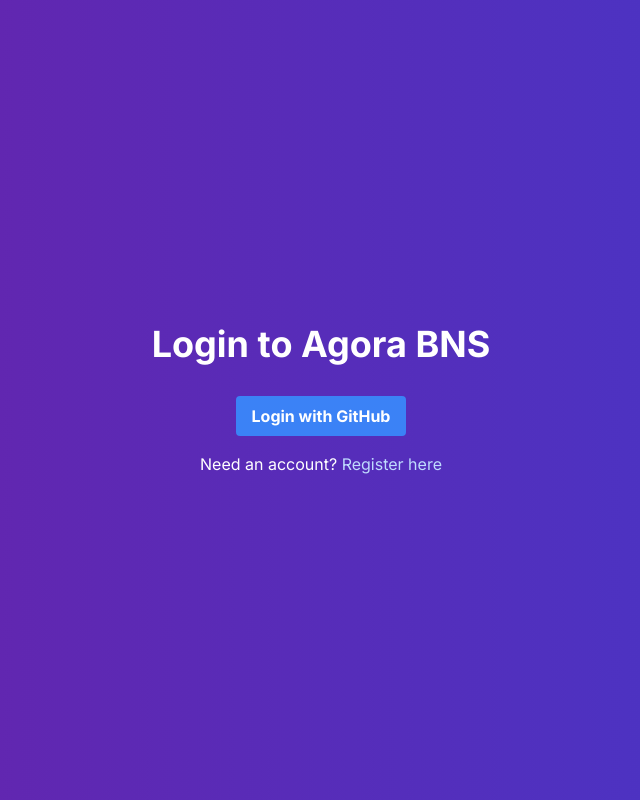
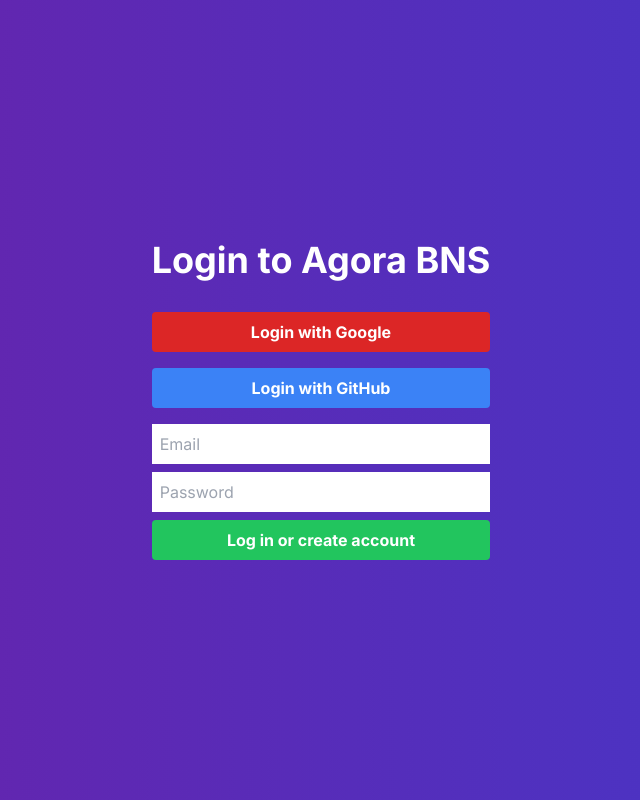
Before and after one commit to cuihonglei/agora-bns, a Next.js app: page /login in a window 1280 px wide. Shown: the whole page, without its empty margins (319-959 px from the left). Built offline with nearby package versions, Linux system fonts and the light colour scheme; no server answers.

Commit message:
Added the multiple login support: Email, Google, and GitHub.

```diff
--- a/app/_utils/auth-context.js
+++ b/app/_utils/auth-context.js
@@ -3,6 +3,8 @@
 import { useContext, createContext, useState, useEffect } from "react";
 import {
   signInWithPopup,
+  signInWithEmailAndPassword,
+  createUserWithEmailAndPassword,
   signOut,
   onAuthStateChanged,
   GithubAuthProvider,
@@ -15,19 +17,22 @@ const AuthContext = createContext();
 export const AuthContextProvider = ({ children }) => {
   const [user, setUser] = useState(null);
 
-  const gitHubSignIn = () => {
-    const provider = new GithubAuthProvider();
-    return signInWithPopup(auth, provider);
-  };
-
   const googleSignIn = () => {
     const provider = new GoogleAuthProvider();
     return signInWithPopup(auth, provider);
   };
 
-  const firebaseSignIn = () => {
-    // TODO support multiple sign in methods
-    return googleSignIn();
+  const githubSignIn = () => {
+    const provider = new GithubAuthProvider();
+    return signInWithPopup(auth, provider);
+  };
+
+  const emailPasswordSignIn = (email, password) => {
+    return signInWithEmailAndPassword(auth, email, password);
+  };
+
+  const emailPasswordSignUp = (email, password) => {
+    return createUserWithEmailAndPassword(auth, email, password);
   };
 
   const firebaseSignOut = () => {
@@ -42,7 +47,7 @@ export const AuthContextProvider = ({ children }) => {
   }, []); // Remove user from dependency array
 
   return (
-    <AuthContext.Provider value={{ user, firebaseSignIn, firebaseSignOut }}>
+    <AuthContext.Provider value={{ user, googleSignIn, githubSignIn, emailPasswordSignIn, emailPasswordSignUp, firebaseSignOut }}>
       {children}
     </AuthContext.Provider>
   );
--- a/app/components/header.js
+++ b/app/components/header.js
@@ -8,18 +8,17 @@ import { useUserAuth } from '../_utils/auth-context';
 
 function Header() {
   const [isDropdownOpen, setIsDropdownOpen] = useState(false);
-  const { user, firebaseSignIn, firebaseSignOut } = useUserAuth();
+  const { user, firebaseSignOut } = useUserAuth();
   const router = useRouter();
 
-  const handleSignIn = async () => {
-    await firebaseSignIn();
-    window.location.href = '/account';
+  const handleSignIn = () => {
+    window.location.href = '/login';
   };
 
   const handleSignOut = async () => {
     try {
       await firebaseSignOut();
-      window.location.href = '/';
+      window.location.href = '/login';
     } catch (error) {
       console.error("Error signing out:", error);
     }
--- a/app/login/page.js
+++ b/app/login/page.js
@@ -1,27 +1,32 @@
 "use client";
 
 import React, { useEffect, useState } from 'react';
-import { useUserAuth } from '../_utils/auth-context'; // Adjust this import path as necessary
 import Head from 'next/head';
-import Link from 'next/link';
+
+import { useUserAuth } from '../_utils/auth-context';
 
 function LoginPage() {
-  const { user, gitHubSignIn } = useUserAuth();
+  const { user, googleSignIn, githubSignIn, emailPasswordSignIn, emailPasswordSignUp } = useUserAuth();
   const [isLoggingIn, setIsLoggingIn] = useState(false);
   const [loginError, setLoginError] = useState('');
 
-  useEffect(() => {
-    if (user) {
-      // Redirect to a dashboard or another page after login
-      window.location.href = '/account'; // Change '/dashboard' to your target URL
+  const handleLogin = async (provider) => {
+    if (isLoggingIn) {
+      return;
     }
-  }, [user]); // Depend on user
+    setIsLoggingIn(true);
 
-  const handleLogin = async () => {
-    if (isLoggingIn) return;
-    setIsLoggingIn(true);
     try {
-      await gitHubSignIn();
+      switch (provider) {
+        case 'google':
+          await googleSignIn();
+          break;
+        case 'github':
+          await githubSignIn();
+          break;
+        default:
+          throw new Error('Unsupported provider');
+      }
       // No need to handle setting user here as the redirection will happen in useEffect
     } catch (error) {
       console.error('Login error:', error);
@@ -34,6 +39,42 @@ function LoginPage() {
     }
   };
 
+  const handleEmailPasswordLogin = async (email, password) => {
+    if (isLoggingIn) {
+      return;
+    }
+    setIsLoggingIn(true);
+
+    try {
+      // Try to sign up the user
+      await emailPasswordSignUp(email, password);
+      // No need to handle setting user here as the redirection will happen in useEffect
+    } catch (error) {
+      if (error.code === 'auth/email-already-in-use') {
+        // If email is already in use, try to sign in the user
+        try {
+          await emailPasswordSignIn(email, password);
+          // No need to handle setting user here as the redirection will happen in useEffect
+        } catch (signInError) {
+          console.error('Sign in error:', signInError);
+          setLoginError(`Login failed: ${signInError.code}`);
+        }
+      } else {
+        console.error('Sign up error:', error);
+        setLoginError(`Login failed: ${error.code}`);
+      }
+      setIsLoggingIn(false);
+    }
+  };
+
+
+  useEffect(() => {
+    if (user) {
+      // Redirect to a dashboard or another page after login
+      window.location.href = '/account'; // Change '/dashboard' to your target URL
+    }
+  }, [user]); // Depend on user
+
   return (
     <>
       <Head>
@@ -42,17 +83,38 @@ function LoginPage() {
       <div className="flex justify-center items-center h-screen bg-gradient-to-r from-purple-800 to-indigo-700">
         <div className="text-center">
           <h1 className="text-white text-4xl font-bold mb-8">Login to Agora BNS</h1>
+
+          <div className="flex flex-col gap-4">
             <button
-            onClick={handleLogin}
+              onClick={() => handleLogin('google')}
+              disabled={isLoggingIn}
+              className={`bg-red-600 hover:bg-red-800 text-white font-bold py-2 px-4 rounded cursor-pointer ${isLoggingIn ? 'opacity-50' : ''}`}
+            >
+              Login with Google
+            </button>
+
+            <button
+              onClick={() => handleLogin('github')}
               disabled={isLoggingIn}
               className={`bg-blue-500 hover:bg-blue-700 text-white font-bold py-2 px-4 rounded cursor-pointer ${isLoggingIn ? 'opacity-50' : ''}`}
             >
               Login with GitHub
             </button>
+
+            <form onSubmit={(e) => {
+              e.preventDefault();
+              const { email, password } = e.target.elements;
+              handleEmailPasswordLogin(email.value, password.value);
+            }} className="flex flex-col gap-2">
+              <input type="email" name="email" placeholder="Email" className="p-2" required />
+              <input type="password" name="password" placeholder="Password" className="p-2" required />
+              <button type="submit" className="bg-green-500 hover:bg-green-700 text-white font-bold py-2 px-4 rounded cursor-pointer">
+                Log in or create account
+              </button>
+            </form>
+          </div>
+
           {loginError && <p className="text-red-500 mt-4">{loginError}</p>}
-          <p className="text-white mt-4">
-            Need an account? <Link href="https://github.com/signup?ref_cta=Sign+up&ref_loc=header+logged+out&ref_page=%2F&source=header-home" className="text-blue-200 hover:text-blue-400">Register here</Link>
-          </p>
         </div>
       </div>
     </>
--- a/app/page.js
+++ b/app/page.js
@@ -3,20 +3,14 @@
 import Head from 'next/head';
 import Header from './components/header';
 import Footer from './components/footer';
-import { useUserAuth } from './_utils/auth-context';
 import FloatingChatWidget from './FloatingChatWidget';
 
 
 const Home = () => {
-  // Use the useUserAuth hook to get the user object and the logout function
-  const { firebaseSignIn } = useUserAuth();
-
   // Sign in to Firebase with authentication
-  const handleSignIn = async () => {
-    await firebaseSignIn();
-
-    // Redirect to the account page.
-    window.location.href = '/account';
+  const handleSignIn = () => {
+    // Redirect to the login page.
+    window.location.href = '/login';
   };
   return (
     <>
```
Lines whose indentation alone changed are shown as unchanged.
